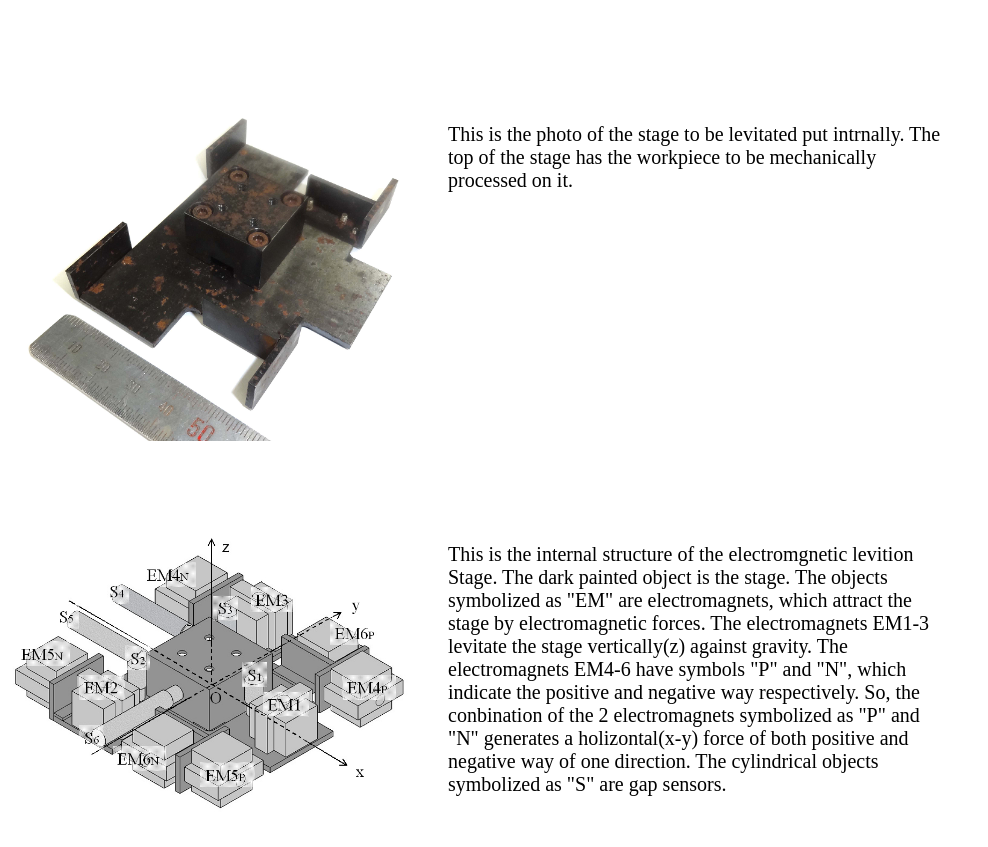
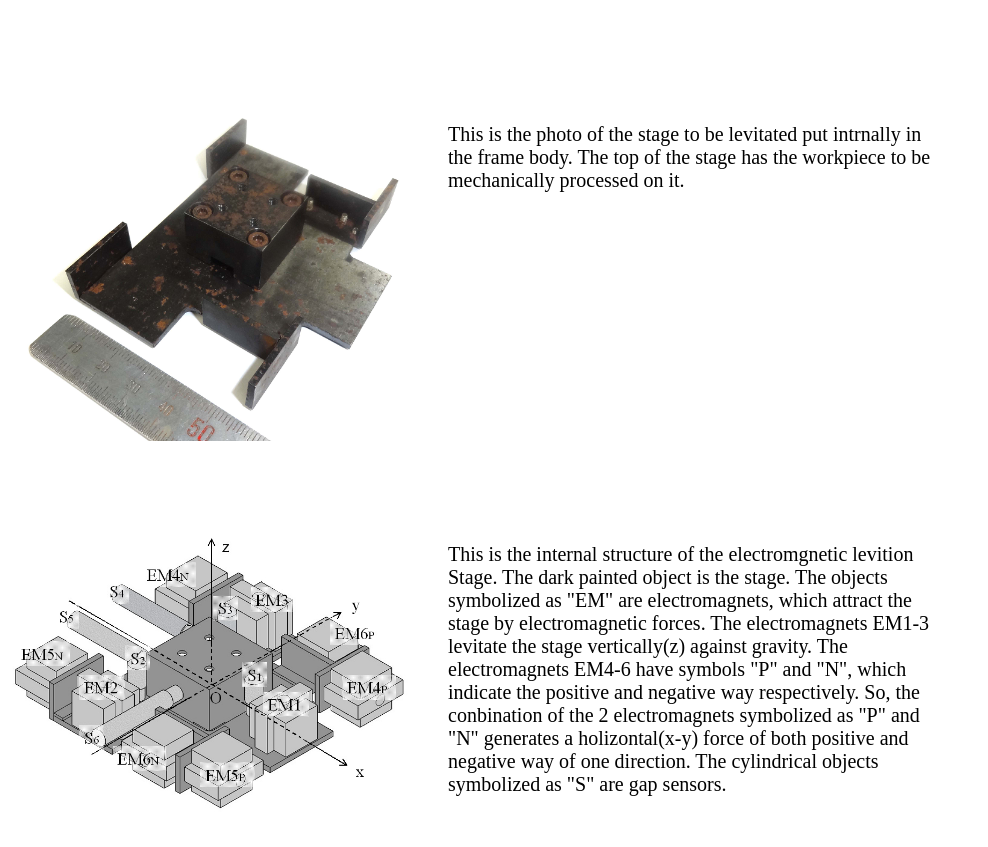
Before and after one commit to AoyamaKohbo/JizoLab, a plain HTML site: page index.html in a window 1280 px wide. Shown: the part 1167-2014 px from the top of the page, without its empty margins (0-988 px from the left). Drawn offline with Linux system fonts and the light colour scheme.

Commit message:
Update index.html

```diff
--- a/index.html
+++ b/index.html
@@ -47,7 +47,7 @@
       </div>
 
       <div class="contents-item">
-        <p>This is the photo of the stage to be levitated put intrnally.
+        <p>This is the photo of the stage to be levitated put intrnally in the frame body.
           The top of the stage has the workpiece to be mechanically processed on it.</p>
       </div>
     </div>
```
